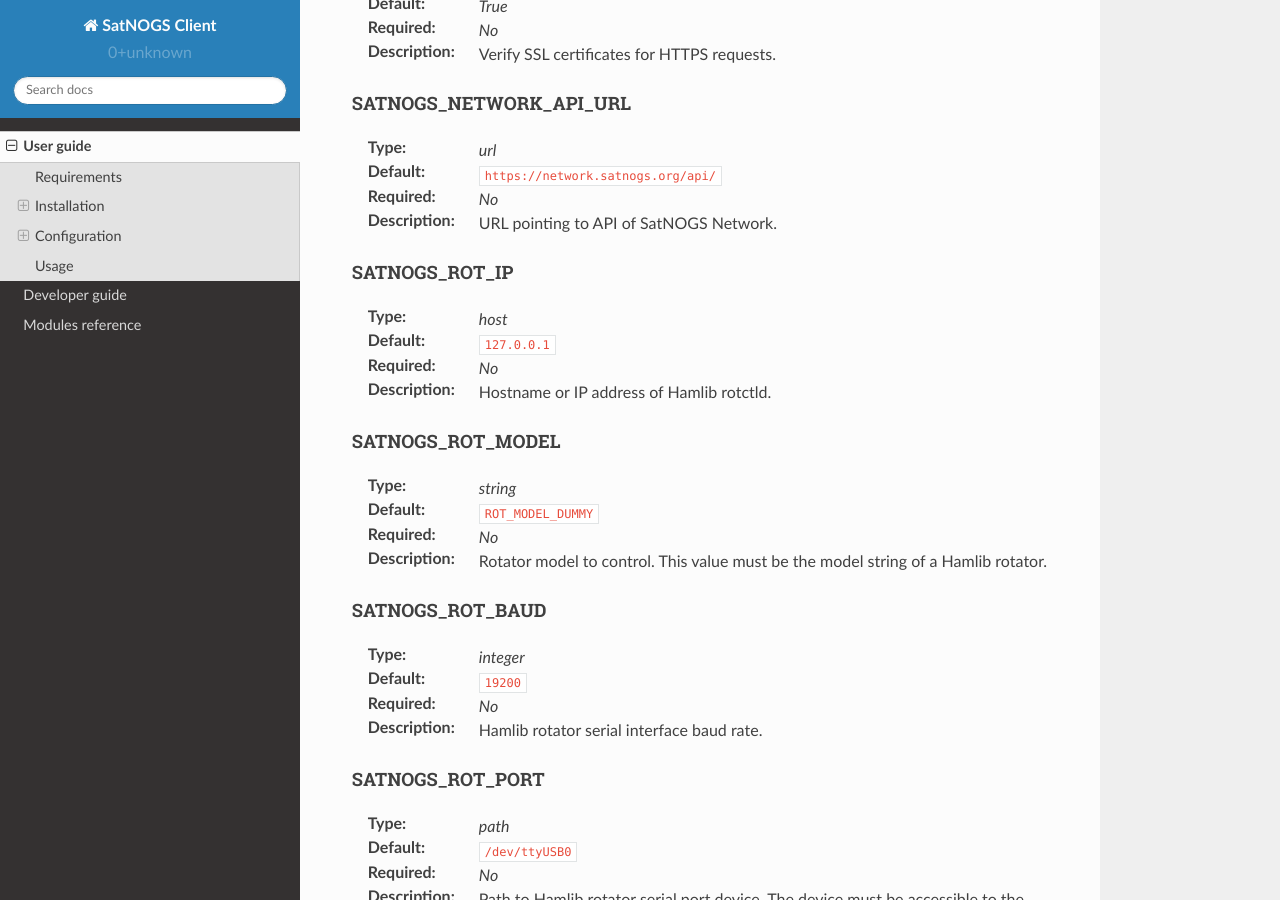
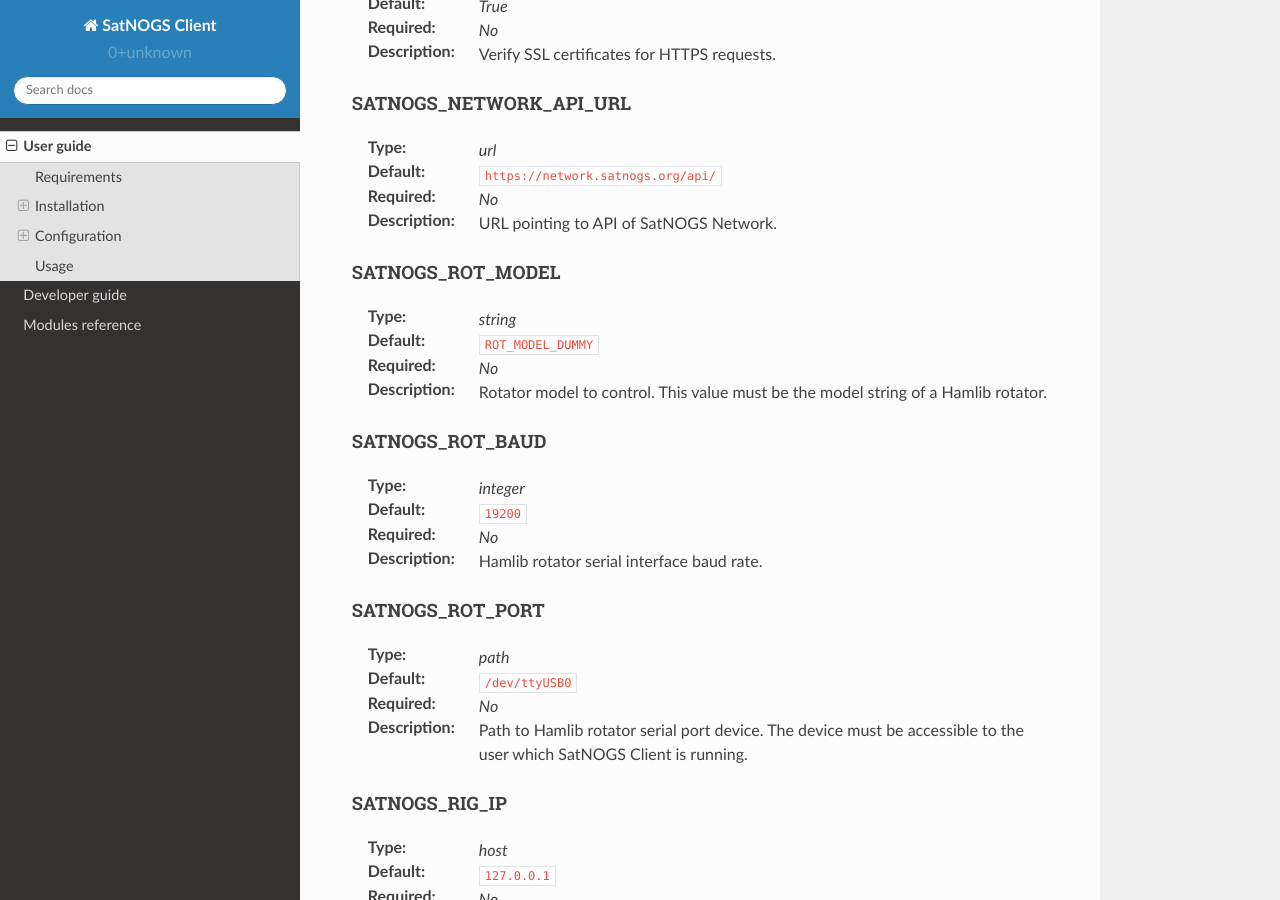
Before and after one commit to yaplik/satnogs-client, a Sphinx documentation site: the page built from docs/userguide.rst, in a window 1280 px wide and 900 px high, scrolled down 3980 px. Built offline with Sphinx 7.4.7 and the Read the Docs theme 2.0.0, drawn with Linux system fonts in a browser that asks for light colours.

Commit message:
Remove ineffective 'SATNOGS_ROT_IP' setting (fixes #370)
Signed-off-by: Vasilis Tsiligiannis <acinonyx@openwrt.gr>

```diff
--- a/docs/userguide.rst
+++ b/docs/userguide.rst
@@ -229,16 +229,6 @@
 :Required: *No*
 :Description:
    URL pointing to API of SatNOGS Network.
-
-
-SATNOGS_ROT_IP
-~~~~~~~~~~~~~~
-
-:Type: *host*
-:Default: ``127.0.0.1``
-:Required: *No*
-:Description:
-   Hostname or IP address of Hamlib rotctld.
 
 
 SATNOGS_ROT_MODEL
```
Also changed, not shown: 2 other files.
